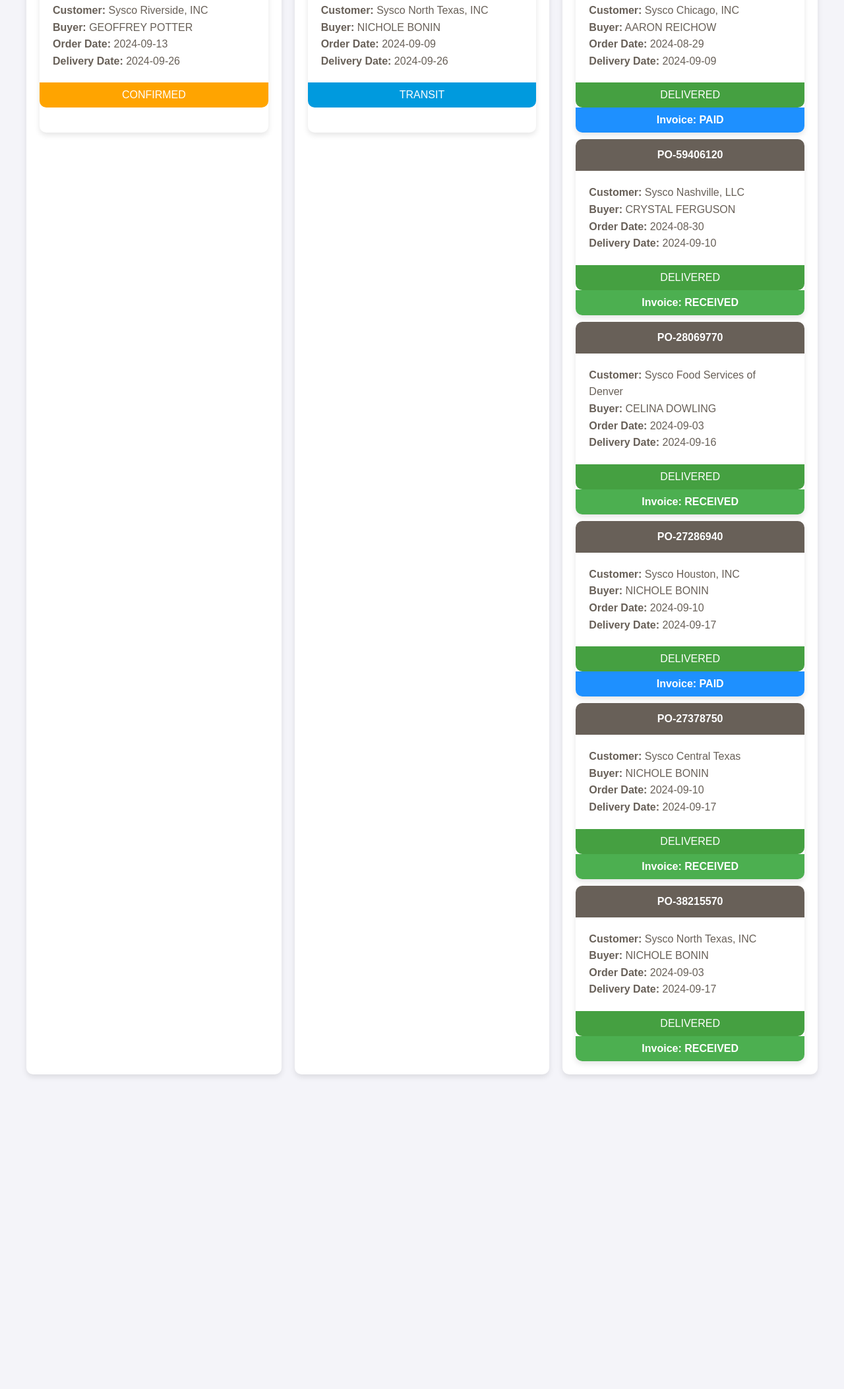
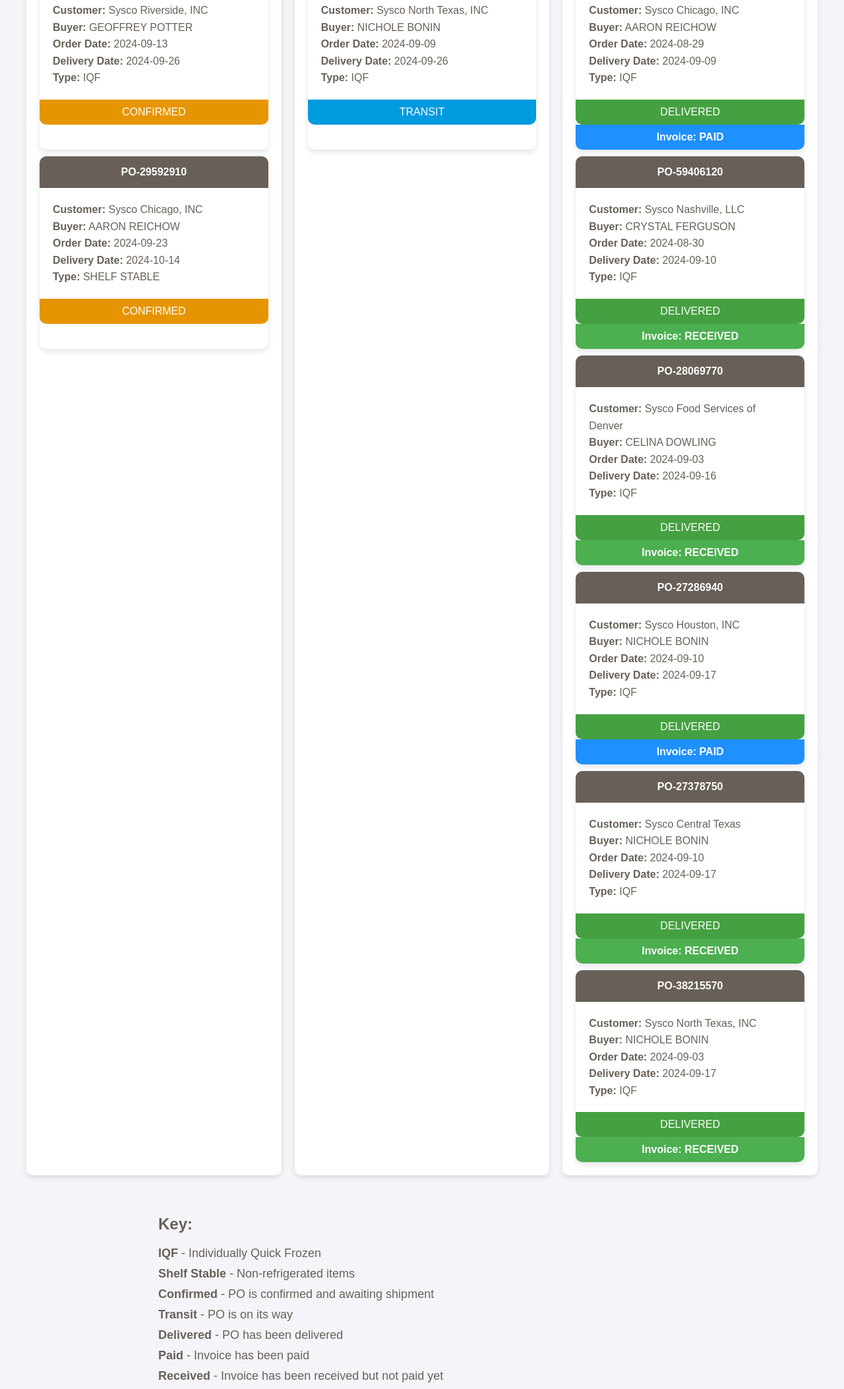
Before and after one commit to holt-ace/po-dashboard, a plain HTML site: page index.html in a window 1280 px wide. Shown: the part 554-2660 px from the top of the page at 66% size. Before the commit the page ends 2223 px from the top, so only its background shows below. Drawn offline with Linux system fonts and the light colour scheme; a web font is replaced by a local one.

Commit message:
1.5.5 added type

```diff
--- a/index.html
+++ b/index.html
@@ -12,10 +12,10 @@
             margin: 0;
             padding: 0;
             background-color: #F4F4F9;
-            color: #686058; /* Pepper color */
+            color: #686058;
         }
         header {
-            background-color: #333;
+            background-color: #283845; /* Updated brand color */
             color: white;
             padding: 10px;
             text-align: center;
@@ -23,7 +23,7 @@
         header h1 {
             margin: 0;
             font-size: 28px;
-            color: #A2D45E; /* RTE Green */
+            color: #60A870; /* Updated green brand color */
         }
         .logo {
             width: 400px;
@@ -77,7 +77,7 @@
         }
         .po-header {
             padding: 15px;
-            background-color: #686058; /* Pepper */
+            background-color: #686058;
             color: #fff;
             text-align: center;
             font-weight: bold;
@@ -93,13 +93,13 @@
             border-radius: 0 0 10px 10px;
         }
         .CONFIRMED {
-            background-color: #FFA400; /* Tangerine */
+            background-color: #E69500;
         }
         .DELIVERED {
-            background-color: #45A041; /* Grass Green */
+            background-color: #45A041;
         }
         .TRANSIT {
-            background-color: #009ADE; /* Blue Bird */
+            background-color: #009ADE;
         }
         .po-invoice {
             padding: 10px;
@@ -108,16 +108,29 @@
             font-weight: bold;
         }
         .SENT {
-            background-color: #FFA500; /* Orange for Sent */
+            background-color: #FFA500;
         }
         .RECEIVED {
-            background-color: #4CAF50; /* Green for Received */
+            background-color: #4CAF50;
         }
         .PAID {
-            background-color: #1E90FF; /* Blue for Paid */
+            background-color: #1E90FF;
         }
         .label {
             font-weight: bold;
+        }
+        /* Add Key styling */
+        .key {
+            margin: 20px auto;
+            max-width: 800px;
+        }
+        .key ul {
+            list-style-type: none;
+            padding: 0;
+        }
+        .key li {
+            margin-bottom: 10px;
+            font-size: 18px;
         }
     </style>
 </head>
@@ -143,6 +156,20 @@
         </div>
     </div>
 
+    <!-- Add Key -->
+    <div class="key">
+        <h2>Key:</h2>
+        <ul>
+            <li><strong>IQF</strong> - Individually Quick Frozen</li>
+            <li><strong>Shelf Stable</strong> - Non-refrigerated items</li>
+            <li><strong>Confirmed</strong> - PO is confirmed and awaiting shipment</li>
+            <li><strong>Transit</strong> - PO is on its way</li>
+            <li><strong>Delivered</strong> - PO has been delivered</li>
+            <li><strong>Paid</strong> - Invoice has been paid</li>
+            <li><strong>Received</strong> - Invoice has been received but not paid yet</li>
+        </ul>
+    </div>
+
     <script>
         const poData = [
     {
@@ -153,6 +180,7 @@
         "Delivery Date": "2024-09-09",
         "Status": "DELIVERED",
         "Invoice": "PAID",
+        "Type": "IQF",
         "pdf": "https://github.com/holt-ace/po-dashboard/blob/master/Sysco%20_PO_Confirmation/PO_29587710.pdf"
     },
     {
@@ -163,6 +191,7 @@
         "Delivery Date": "2024-09-10",
         "Status": "DELIVERED",
         "Invoice": "RECEIVED",
+        "Type": "IQF",
         "pdf": "https://github.com/holt-ace/po-dashboard/blob/master/Sysco%20_PO_Confirmation/PO_59406120.pdf"
     },
     {
@@ -173,6 +202,7 @@
         "Delivery Date": "2024-09-16",
         "Status": "DELIVERED",
         "Invoice": "RECEIVED",
+        "Type": "IQF",
         "pdf": "https://github.com/holt-ace/po-dashboard/blob/master/Sysco%20_PO_Confirmation/PO_28069770.pdf"
     },
     {
@@ -183,6 +213,7 @@
         "Delivery Date": "2024-09-17",
         "Status": "DELIVERED",
         "Invoice": "PAID",
+        "Type": "IQF",
         "pdf": "https://github.com/holt-ace/po-dashboard/blob/master/Sysco%20_PO_Confirmation/PO_27286940.pdf"
     },
     {
@@ -193,6 +224,7 @@
         "Delivery Date": "2024-09-17",
         "Status": "DELIVERED",
         "Invoice": "RECEIVED",
+        "Type": "IQF",
         "pdf": "https://github.com/holt-ace/po-dashboard/blob/master/Sysco%20_PO_Confirmation/PO_27378750.pdf"
     },
     {
@@ -203,6 +235,7 @@
         "Delivery Date": "2024-09-17",
         "Status": "DELIVERED",
         "Invoice": "RECEIVED",
+        "Type": "IQF",
         "pdf": "https://github.com/holt-ace/po-dashboard/blob/master/Sysco%20_PO_Confirmation/PO_38215570.pdf"
     },
     {
@@ -213,6 +246,7 @@
         "Delivery Date": "2024-09-26",
         "Status": "CONFIRMED",
         "Invoice": NaN,
+        "Type": "IQF",
         "pdf": "https://github.com/holt-ace/po-dashboard/blob/master/Sysco%20_PO_Confirmation/PO_10243890.pdf"
     },
     {
@@ -223,7 +257,19 @@
         "Delivery Date": "2024-09-26",
         "Status": "TRANSIT",
         "Invoice": NaN,
+        "Type": "IQF",
         "pdf": "https://github.com/holt-ace/po-dashboard/blob/master/Sysco%20_PO_Confirmation/PO_38240150.pdf"
+    },
+    {
+        "Purchase Order": "PO-29592910",
+        "Customer": "Sysco Chicago, INC",
+        "Buyer": "AARON REICHOW",
+        "Order Date": "2024-09-23",
+        "Delivery Date": "2024-10-14",
+        "Status": "CONFIRMED",
+        "Invoice": NaN,
+        "Type": "SHELF STABLE",
+        "pdf": "https://github.com/holt-ace/po-dashboard/blob/master/Sysco%20_PO_Confirmation/PO_29592910.pdf"
     }
 ];
 
@@ -247,6 +293,7 @@
                 <div><span class="label">Buyer:</span> ${po["Buyer"]}</div>
                 <div><span class="label">Order Date:</span> ${po["Order Date"]}</div>
                 <div><span class="label">Delivery Date:</span> ${po["Delivery Date"]}</div>
+                <div><span class="label">Type:</span> ${po["Type"]}</div> <!-- Added Type here -->
             `;
 
             const poStatus = document.createElement('div');
```
Also changed, not shown: 2 other files.
